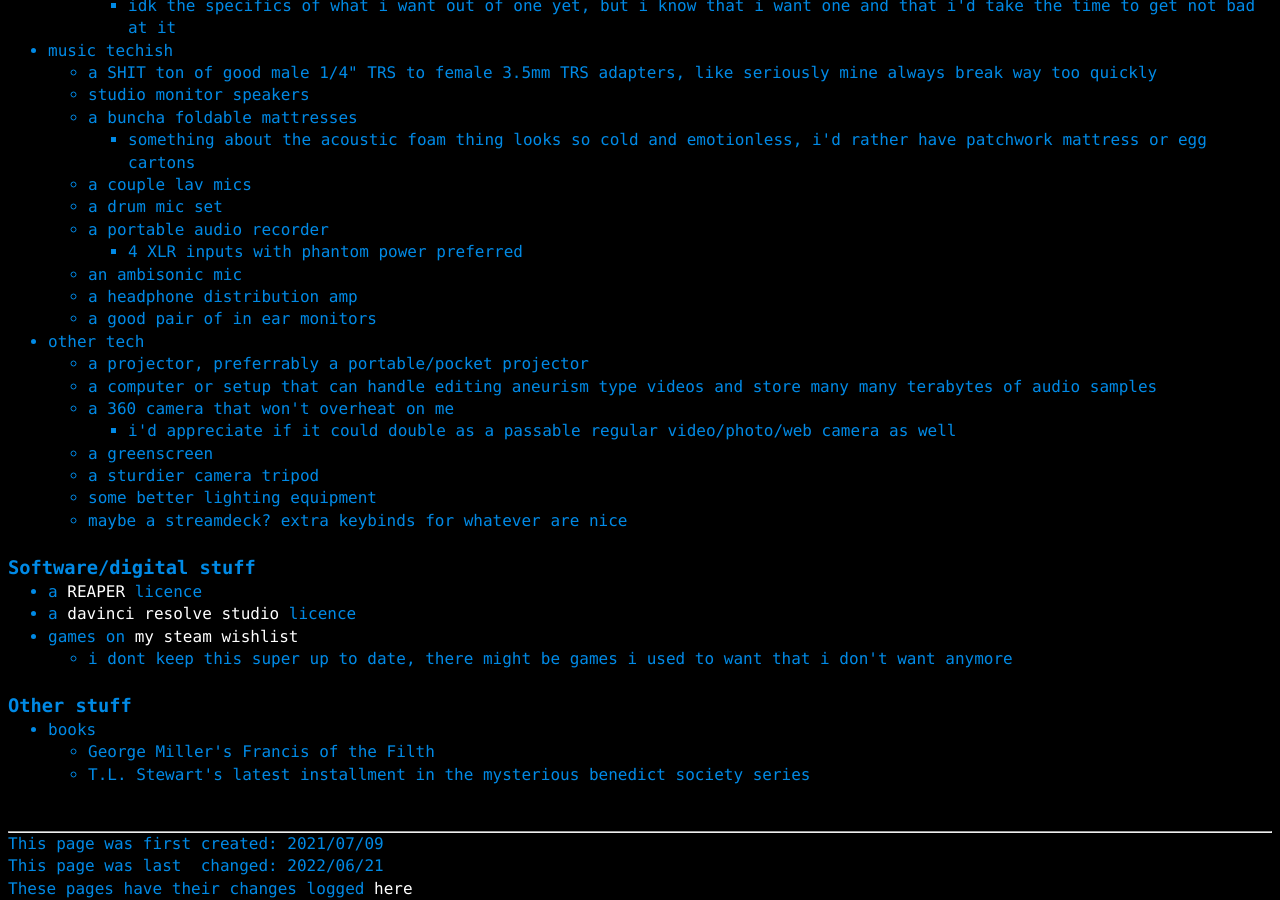
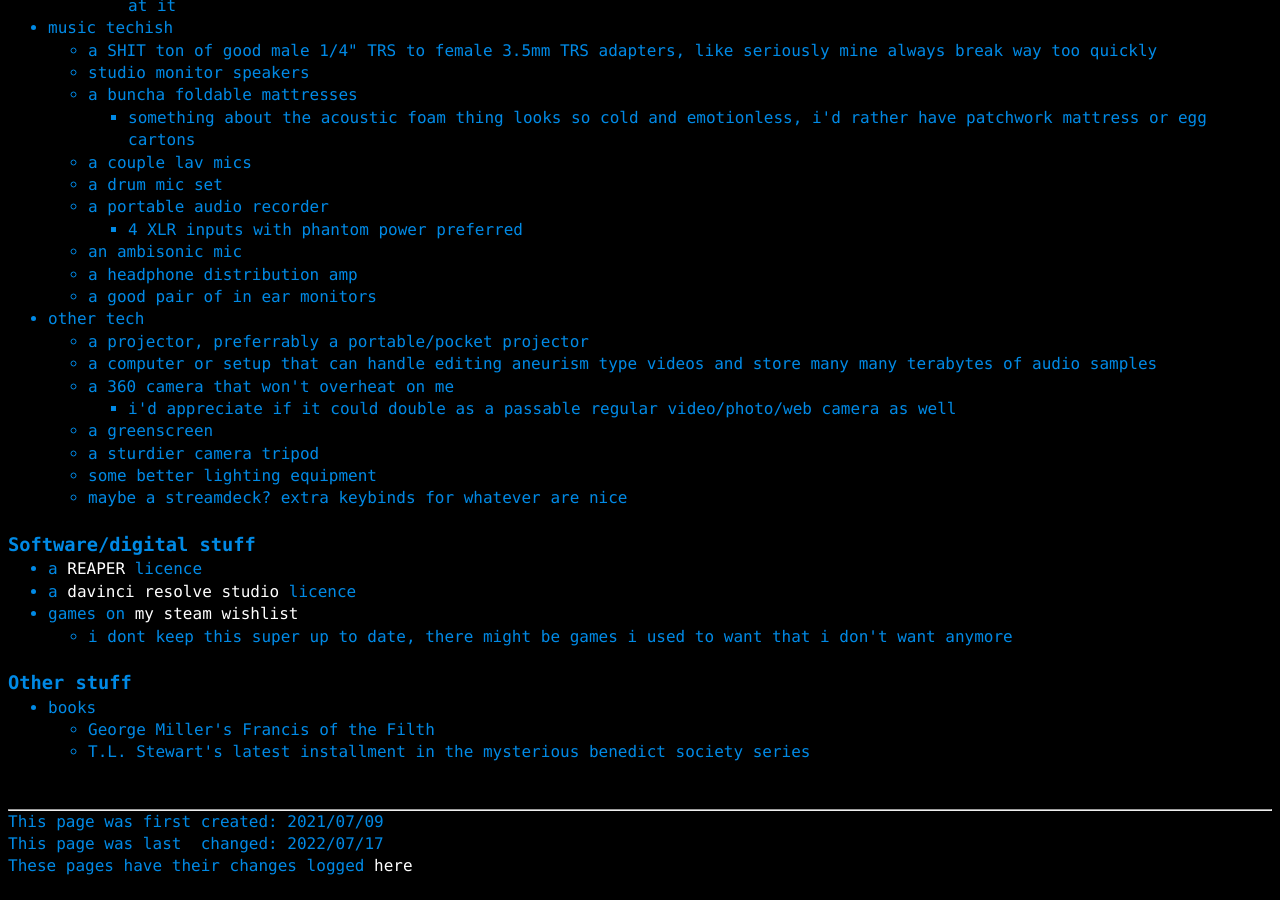
Before and after one commit to a-erfan-aa/a-erfan-aa.github.io, a Jekyll site: the page built from misc/things-i-want.html, in a window 1280 px wide and 900 px high, scrolled down 905 px. Built offline with Jekyll 4.4.1, drawn with Linux system fonts in a browser that asks for light colours; after the commit the page ends 1783 px from its top, so only the background shows below that.

Commit message:
Remove an electric guitar from things-i-want.html
Also update lastChanged

```diff
--- a/misc/things-i-want.html
+++ b/misc/things-i-want.html
@@ -2,7 +2,7 @@
 layout: default
 title: things i want
 firstCreated: 2021/07/09
-lastChanged: 2022/06/21
+lastChanged: 2022/07/17
 ---
 <!-- title and subtitle -->
 <div>
```
Also changed, not shown: other parts of misc/things-i-want.html (+0 -1 lines).
